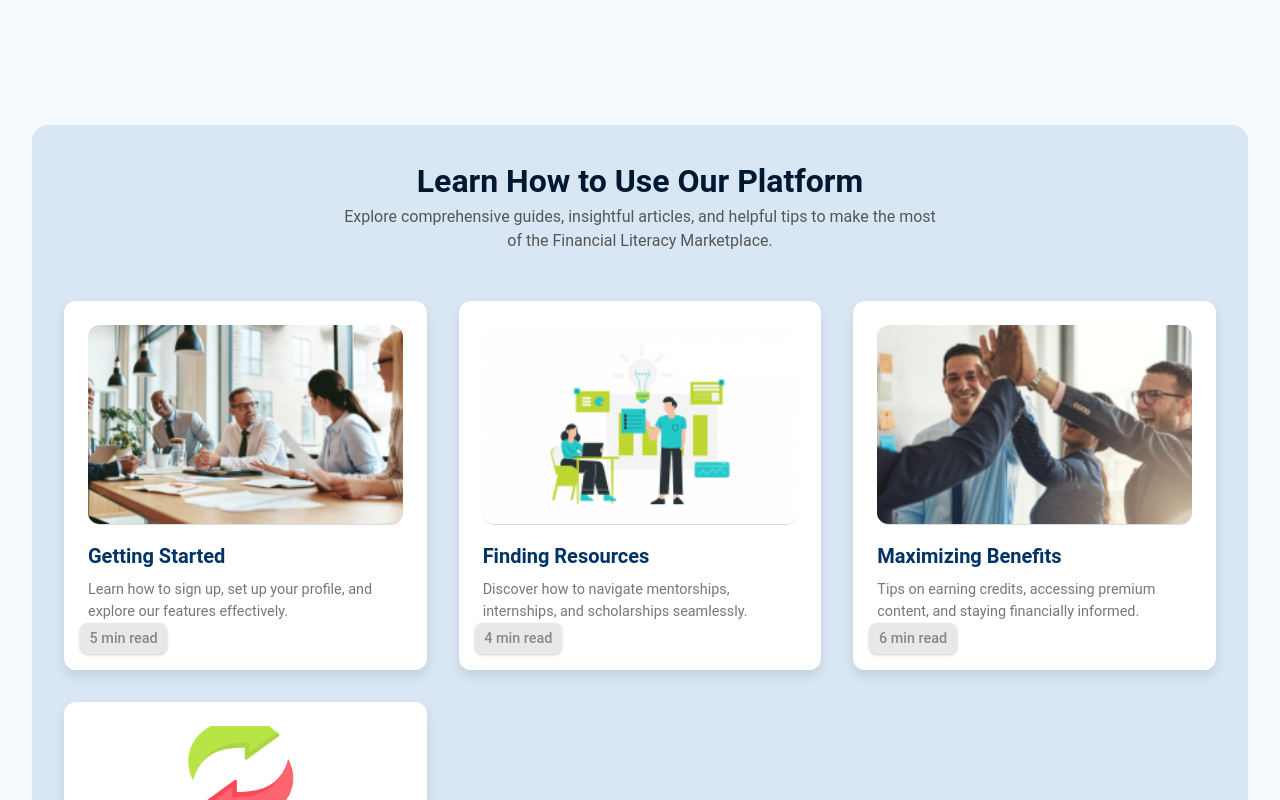
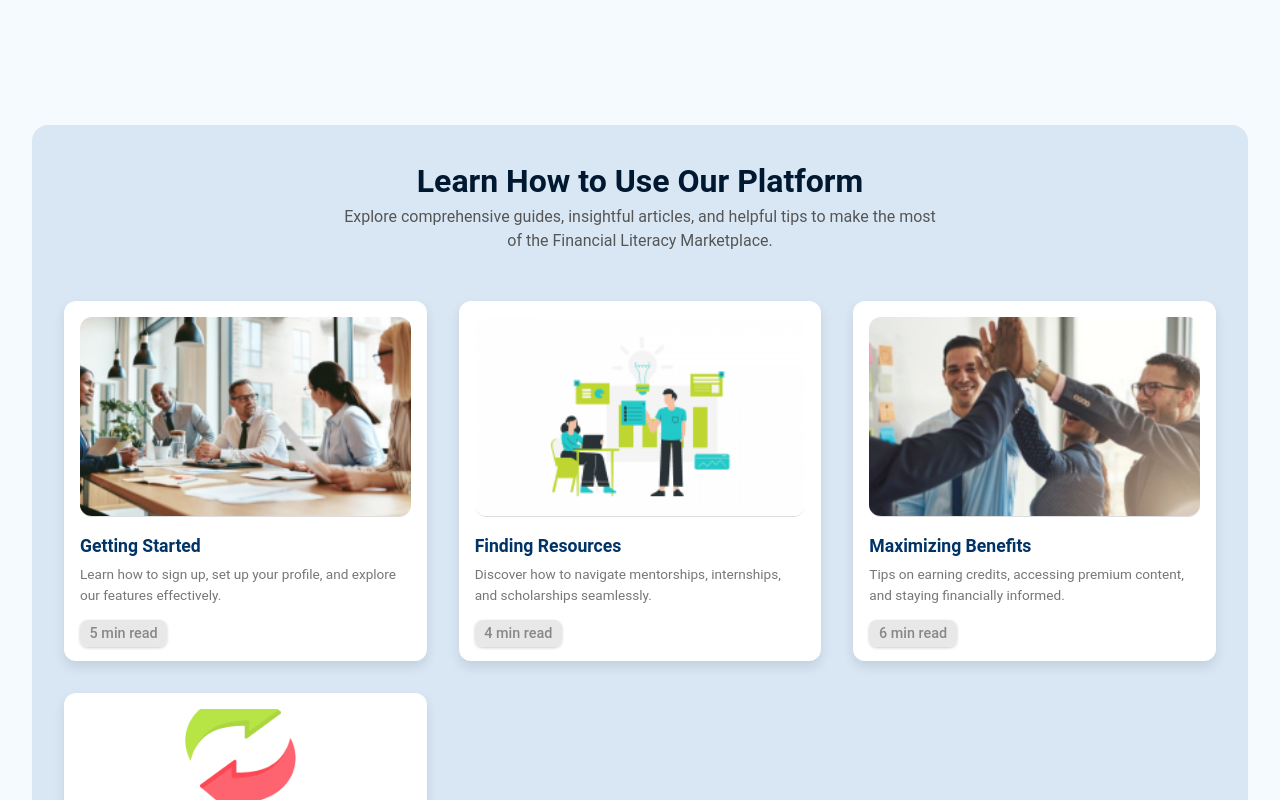
Before and after one commit to minerva-university/cs162-financial-literacy, a React (Create React App) app in the folder frontend/: page / in a window 1280 px wide. Shown: the part 1180-1980 px from the top of the page. Built offline with nearby package versions, Linux system fonts and the light colour scheme; no server answers.

Commit message:
Changed css to show columns of how to in one line

```diff
--- a/frontend/src/pages/MainPage.js
+++ b/frontend/src/pages/MainPage.js
@@ -31,7 +31,7 @@ const MainPage = () => {
             description: 'Information about the credit system and how it works.',
             imgSrc: '/images/credit-system.png',
             readTime: '4 min read',
-            link: 'CreditSystemPage'
+            link: '/CreditSystemPage'
         },
     ];
 
--- a/frontend/src/styles/MainPage.css
+++ b/frontend/src/styles/MainPage.css
@@ -114,8 +114,12 @@
     padding: 2rem;
     background-color: #d9e7f5; /* Distinct background color for separation */
     border-radius: 16px;
+    display: flex;
+    flex-direction: column;
+    align-items: center;
 }
 
+/* Header Section */
 .learn-header {
     text-align: center;
     margin-bottom: 3rem;
@@ -134,25 +138,45 @@
     margin: 0 auto;
 }
 
+/* Articles Grid Section */
 .articles-grid {
-    display: grid;
-    grid-template-columns: repeat(auto-fit, minmax(300px, 1fr)); /* Adjusted for better responsiveness */
-    gap: 2.5rem;
-    justify-content: center;
+    display: flex;
+    flex-wrap: nowrap; /* Prevent wrapping to next line */
+    gap: 1rem; /* Reduced gap further */
+    justify-content: space-between;
+    width: 100%;
+    max-width: 1400px;
+    margin: 0 auto;
+}
+
+/* Media Queries for Responsive Behavior */
+@media (max-width: 1024px) {
+    .articles-grid {
+        grid-template-columns: repeat(2, 1fr); /* Two columns on medium screens */
+    }
+}
+
+@media (max-width: 768px) {
+    .articles-grid {
+        grid-template-columns: repeat(1, 1fr); /* One column on small screens */
+    }
 }
 
 /* Article Cards */
 .article-card {
+    flex: 0 0 23%; /* Each card takes roughly 23% of the container width */
+    min-width: 0; /* Allows cards to shrink below their content size */
     background: #ffffff;
     border-radius: 16px;
-    padding: 1.5rem;
+    padding: 1rem;
     text-align: center;
     box-shadow: 0 6px 12px rgba(0, 0, 0, 0.1);
     transition: transform 0.3s, box-shadow 0.3s;
     cursor: pointer;
     text-decoration: none;
     color: inherit;
-    position: relative; /* Added for .read-time positioning */
+    position: relative;
+    height: 100%; /* Ensure consistent height */
 }
 
 .article-card:hover {
@@ -163,28 +187,26 @@
 .article-image {
     width: 100%;
     height: auto;
+    object-fit: cover;
     border-radius: 12px;
     margin-bottom: 1rem;
 }
 
 .article-card h3 {
-    font-size: 1.25rem;
+    font-size: 1.1rem;
     font-weight: 600;
     color: #003366;
-    margin-bottom: 0.5rem;
+    margin-bottom: 0.3rem;
 }
 
 .article-card p {
-    font-size: 0.9rem;
+    font-size: 0.85rem;
     color: #777;
-    margin-bottom: 1.5rem; /* Added spacing for .read-time */
+    margin-bottom: 1rem;
 }
 
-/* Read Time */
 .read-time {
-    position: absolute;
-    bottom: 1rem;
-    left: 1rem; /* Adjusted for better alignment inside the card */
+    position: relative;
     font-size: 0.8rem;
     color: #555;
     background: #e8e8e8;
```
